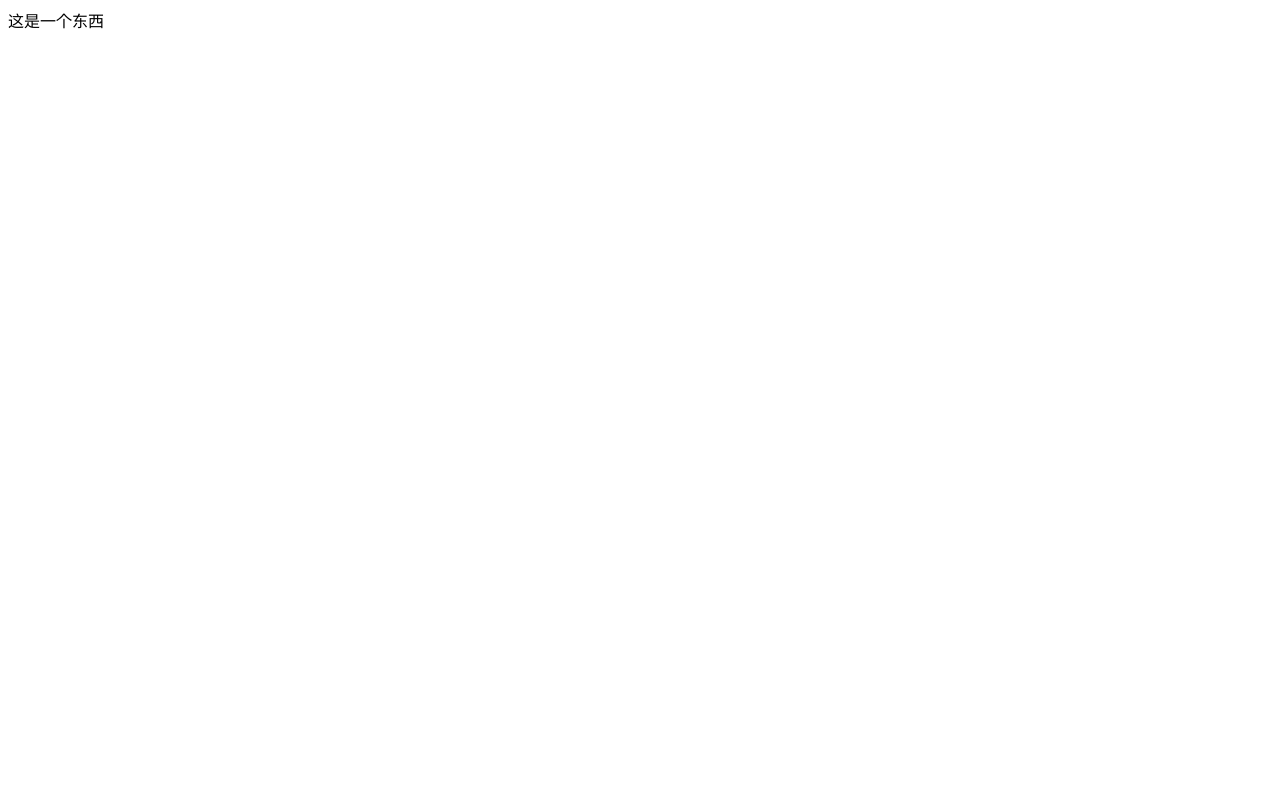
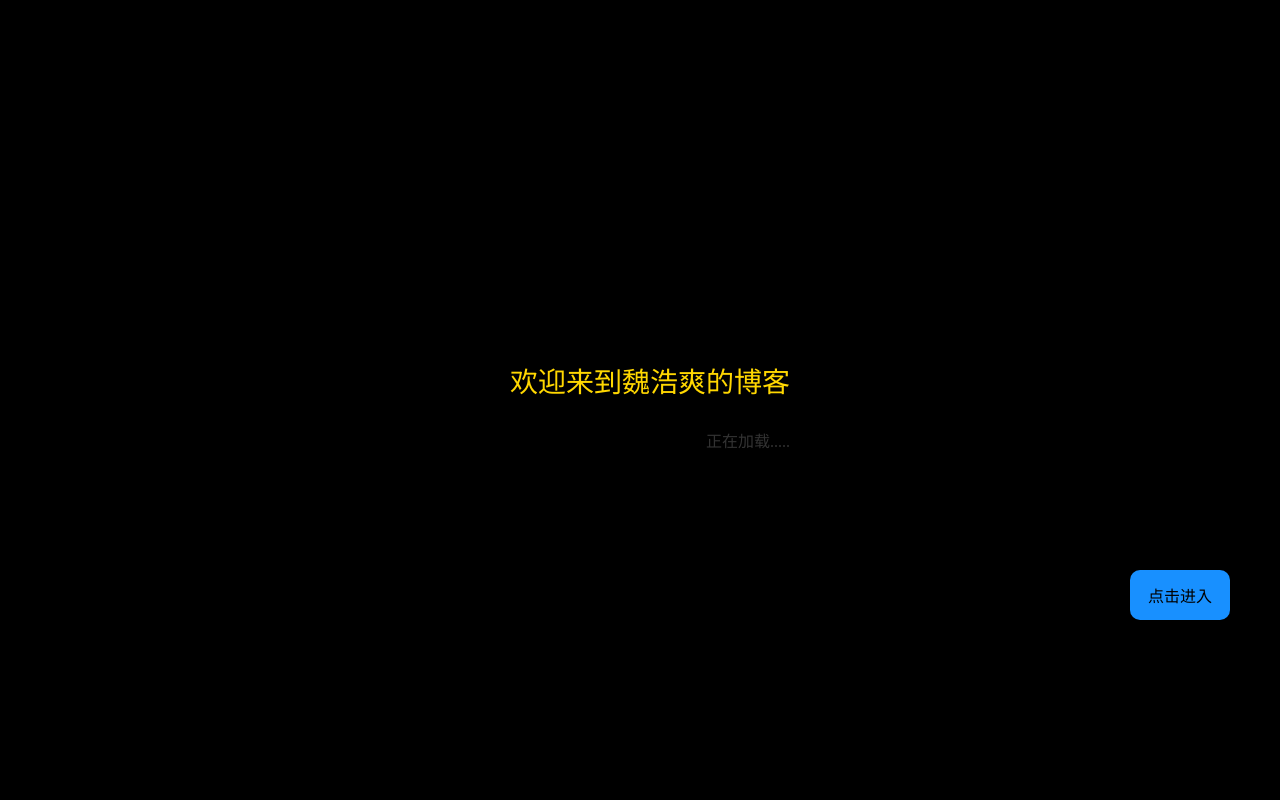
Before and after one commit to fuchenzijian/fuchenzijian.github, a plain HTML site: page index.html in a window 1280 px wide. Drawn offline with Linux system fonts and the light colour scheme.

Commit message:
增加了动画

```diff
--- /dev/null
+++ b/css/index.css
@@ -0,0 +1,208 @@
+body{
+    margin: 0;
+    padding:0;
+}
+
+.head{
+    height: 80px;
+    width: 100vw;
+    background-color: rosybrown;
+    display: flex;
+    align-items: center;
+    justify-content: center;
+}
+
+.main{
+    height: calc(100vh - 160px);
+    background-color: gold;
+    width: 100vw;
+}
+
+.footer{
+    height: 80px;
+    background-color: salmon;
+    width: 100vw;
+}
+
+.wrap{
+    position: relative;
+    height: 100vh;
+}
+
+.content{
+    position: absolute;
+}
+
+
+
+.show-first{
+    width: 100vw;
+    height: 100vh;
+    background-color: #000;
+}
+
+.show-first p:nth-child(1){
+    text-align: right;
+}
+
+.show-first p:nth-child(2){
+    text-align: right;
+    animation:fadeAndOut 2s infinite;
+}
+
+@keyframes fadeAndOut{
+    from{opacity: 1;}
+    to{opacity: 0;}
+}
+
+.all-center{
+    display: flex;
+    align-items: center;
+    justify-content: center;
+}
+
+.content:nth-child(2){
+    transition: all 2s linear;
+}
+
+@keyframes toUp {
+    from{top: 0;}
+    to{top:-100vh};
+}
+
+
+
+.show-text{
+    width: 300px;
+}
+
+.cl-white{
+    color: #fff;
+}
+
+.cl-gold{
+    color: gold;
+}
+
+.ft-28{
+    font-size: 28px;
+}
+
+.ft-16{
+    font-size: 16px;
+}
+
+.btn{
+    position: absolute;
+    width: 100px;
+    height: 50px;
+    z-index: 4;
+    background-color: #1890ff;
+    border-radius: 10px;
+    right: 50px;
+    bottom: 180px;
+    transition: opacity 2s linear;
+}
+
+.btn:hover{
+    animation-name: shake;/*名字*/
+    animation-duration: 0.5s;/*持续时间*/
+    animation-timing-function: linear;/*执行速度*/
+    animation-iteration-count: infinite;/*执行次数*/
+    animation-direction:alternate-reverse;/*反复反转*/
+}
+
+@keyframes shake{
+    from{transform: rotate(0deg);}
+    to{transform: rotate(-15deg);}
+}
+
+.rotate-font{
+    transition: transform 2s linear;
+}
+
+.rotating-ball{
+    width: 150px;
+    height:150px;
+    border-radius: 50%;
+    background-color:#1890ff;
+    transform: rotate3d(100px,100px,100px,65deg);
+}
+
+
+/*3d图外侧*/
+.boxOuter{
+    width: 1000px;
+    perspective: 2000px;
+}
+
+/*正方体容器*/
+.box{
+    width: 400px;
+    height:400px;
+    transform-style: preserve-3d;
+    transition: all 2s;
+    position: relative;
+    animation-name: cubeRotate;/*名字*/
+    animation-duration: 5s;/*持续时间*/
+    animation-iteration-count: infinite;/*次数是一直*/
+    animation-timing-function: linear;/*速度*/
+    animation-delay: 4s;
+}
+
+@keyframes cubeRotate{
+    from{transform: rotateY(0deg) rotateX(0deg);}
+    to{transform: rotateY(180deg) rotateX(180deg);}
+}
+
+
+/*正方体*/
+.box>div{
+    width: 400px;
+    height: 400px;
+    line-height: 400px;
+    text-align: center;
+    position: absolute;
+    opacity: 0.6;
+}
+
+.box1 {
+    background-color: tomato;
+    /* 最上面的板， */
+    transform: translateZ(200px);
+}
+
+.box2 {
+    transform: rotateX(-90deg) translateZ(200px);
+    background-color: springgreen;
+}
+
+.box3 {
+    background-color: rgb(71, 44, 39);
+    transform: translateZ(-200px);
+}
+
+.box4 {
+    transform: rotateX(-90deg) translateZ(-200px);
+    background-color: rgb(58, 31, 94);
+}
+
+.box5 {
+    background-color: rgb(71, 44, 39);
+    transform: rotateY(-90deg) translateZ(200px);
+}
+
+.box6 {
+    transform: rotateY(-90deg) translateZ(-200px);
+    background-color: rgb(58, 31, 94);
+}
+
+.bottom-text{
+    position: relative;
+    transition: transform 2s linear;
+    animation-name: rotaryMovement;/*动画名字*/
+    animation-duration: 2s;/*速度*/
+    animation-delay: 8s;/*延迟*/
+    animation-iteration-count: 1;/*次数*/
+    animation-timing-function: linear;/*速度*/
+}
--- a/index.html
+++ b/index.html
@@ -1 +1,63 @@
-<div>这是一个东西</div>
+<!DOCTYPE html>
+<html lang="en">
+<head>
+    <meta charset="UTF-8">
+    <meta http-equiv="X-UA-Compatible" content="IE=edge">
+    <meta name="viewport" content="width=device-width, initial-scale=1.0">
+    <title>Document</title>
+    <link rel="stylesheet" href="./css/index.css">
+</head>
+<body>
+    <div class="wrap">
+        <div class="content">
+            <div class="head">
+                <h1 class="rotate-font">魏浩爽的博客</h1>
+            </div>
+            <div class="main all-center">
+                <div class="boxOuter">
+                    <div class="box">
+                        <div class="box1">1111</div>
+                        <div class="box2">2222</div>
+                        <div class="box3">3333</div>
+                        <div class="box4">4444</div>
+                        <div class="box5">5555</div>
+                        <div class="box6">6666</div>
+                    </div>
+                </div>
+            </div>
+            <div class="footer all-center">
+                <h3 class="bottom-text">魏浩爽的博客</h3>
+            </div>
+        </div>
+        <div class="content show1">
+            <div class="show-first all-center">
+                <div class="show-text">
+                    <p class="cl-gold ft-28">欢迎来到魏浩爽的博客</p>
+                    <p class="ft-16 cl-white">正在加载.....</p>
+                </div>
+            </div>
+        </div>
+
+        <div class="btn all-center">
+            点击进入
+        </div>
+    </div>
+</body>
+    <script>
+        document.querySelector('.btn').onclick=function(){
+            let showOne = document.querySelector('.show1');
+            showOne.style="animation-fill-mode:forwards;animation:toUp 2s linear 1;opacity:0.5;";
+            this.style.opacity="0";
+            let rotateFont = document.querySelector('.rotate-font');
+            setTimeout(function(){
+                showOne.remove();
+                document.querySelector('.btn').remove();
+                rotateFont.style="transform:rotateY(180deg)"
+            },2000);
+            setTimeout(function(){
+                rotateFont.style="transform:rotateY(0)"
+            },4000)
+            console.log(showOne.style);
+        }
+    </script>
+</html>
```
